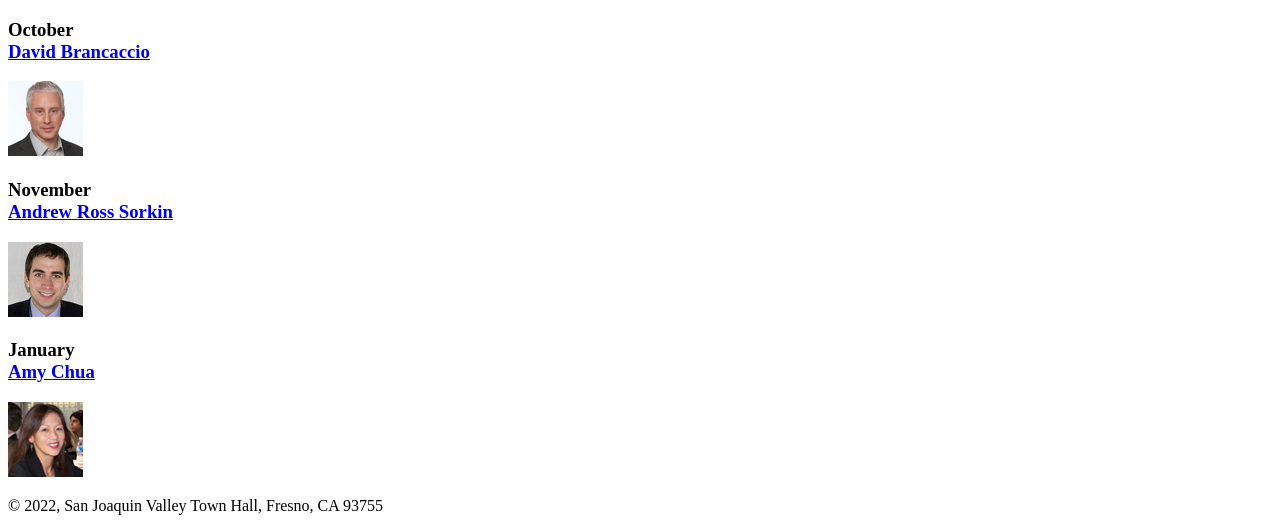
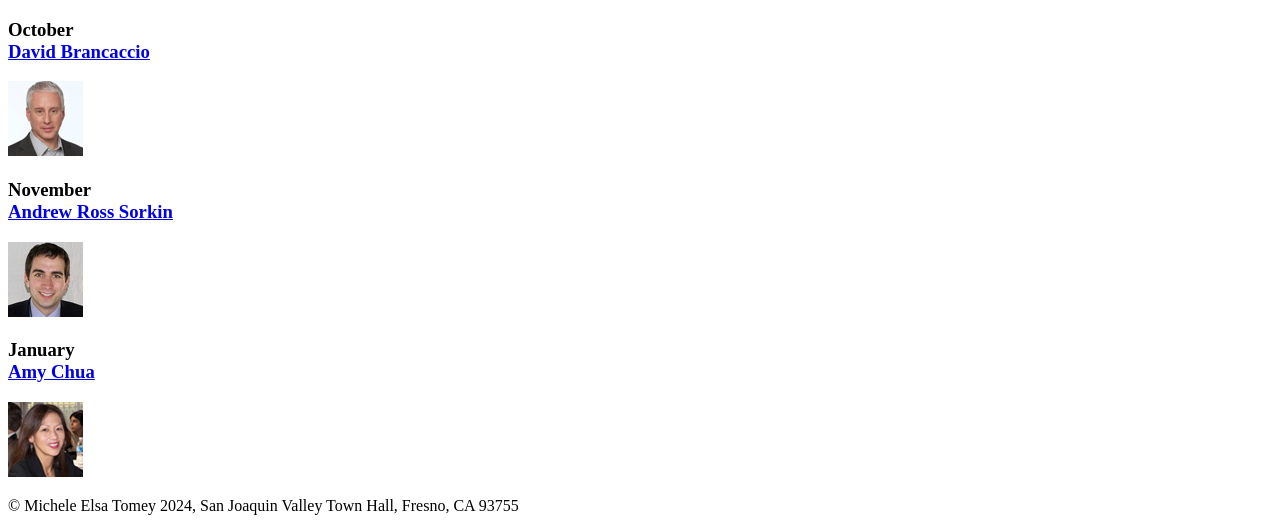
Before and after one commit to me368-micheleelsatomey/A05, a plain HTML site: page index.html in a window 1280 px wide. Shown: the part 504-1035 px from the top of the page. Drawn offline with Linux system fonts and the light colour scheme.

Commit message:
Update index.html

```diff
--- a/index.html
+++ b/index.html
@@ -66,7 +66,7 @@
     </main>
 
     <footer>
-        <p>&copy; 2022, San Joaquin Valley Town Hall, Fresno, CA 93755</p>
+        <p>&copy; Michele Elsa Tomey 2024, San Joaquin Valley Town Hall, Fresno, CA 93755</p>
     </footer>
 
 </body>
```
